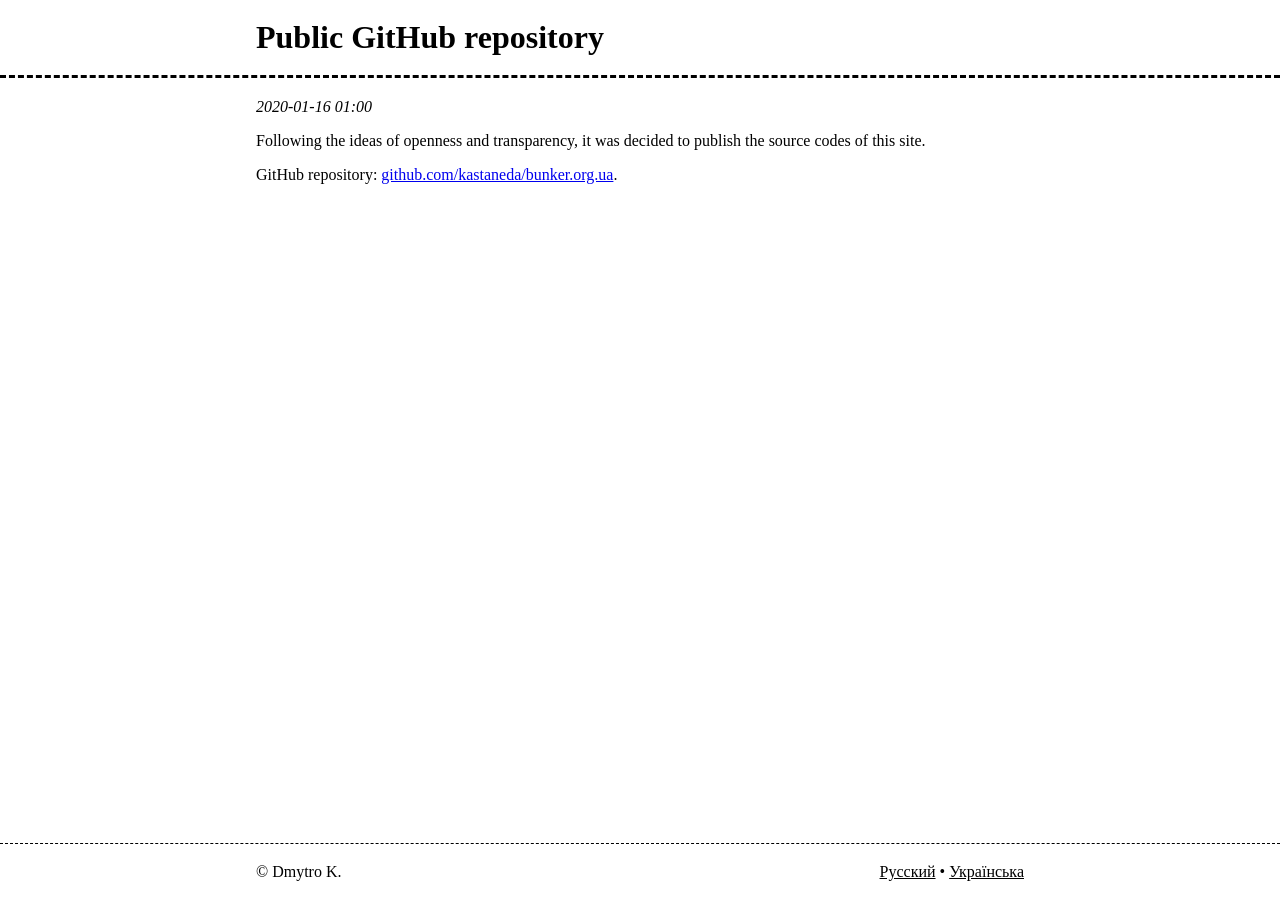
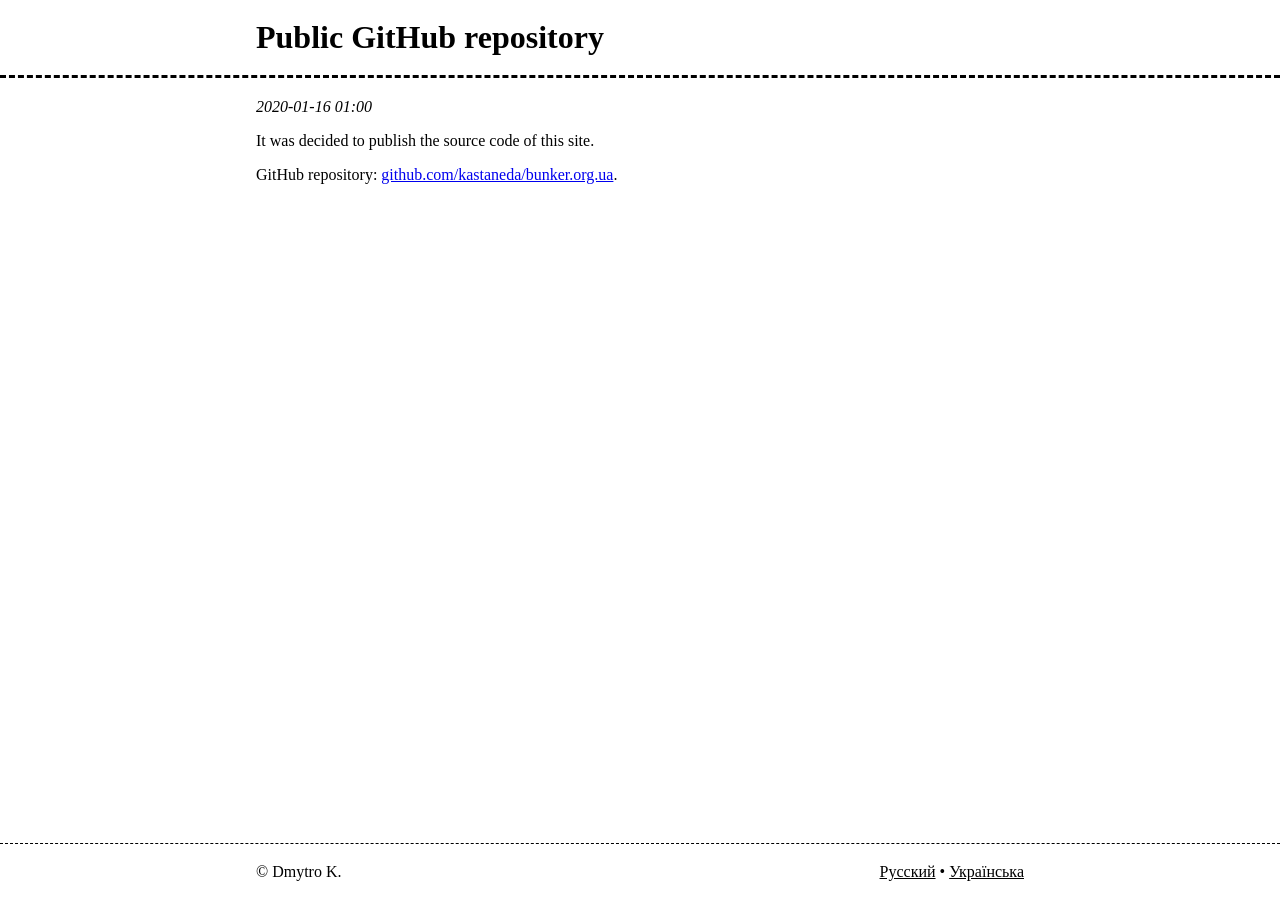
Before and after one commit to sskylar/bunker.org.ua, a Jekyll site: the page built from _posts/2020-01-16-github-repository.en.md, in a window 1280 px wide. Built offline with Jekyll 4.4.1, drawn with Linux system fonts in a browser that asks for light colours.

Commit message:
Improve wording

```diff
--- a/_posts/2020-01-16-github-repository.en.md
+++ b/_posts/2020-01-16-github-repository.en.md
@@ -4,8 +4,7 @@ lang: en
 date: 2020-01-16 03:00:00 +0200
 ref: 2020-01-16-public-github-repository
 ---
-Following the ideas of openness and transparency,
-it was decided to publish the source codes of this site.
+It was decided to publish the source code of this site.
 
 GitHub repository: [github.com/kastaneda/bunker.org.ua][1].
 
```
Also changed, not shown: _posts/2020-01-16-github-repository.ru.md (+1 -2 lines), _posts/2020-01-16-github-repository.uk.md (+1 -2 lines).
